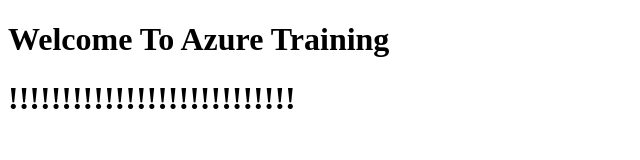
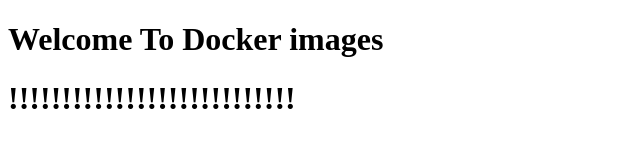
Before and after one commit to kt250310/dockertest1, a plain HTML site: page index.html in a window 1280 px wide. Shown: the whole page, without its empty margins (0-640 px from the left). Drawn offline with Linux system fonts and the light colour scheme.

Commit message:
Update index.html

```diff
--- a/index.html
+++ b/index.html
@@ -8,7 +8,7 @@
 	<title>Index Page</title>
 </head>
 <body>
-	<h1>Welcome To Azure Training </h1>
+	<h1>Welcome To Docker images </h1>
 	<h1>!!!!!!!!!!!!!!!!!!!!!!!!!!!</h1>
 
 </body>
```
